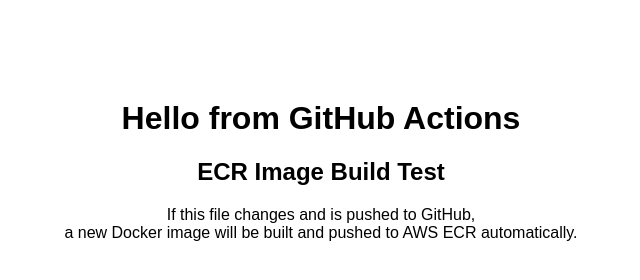
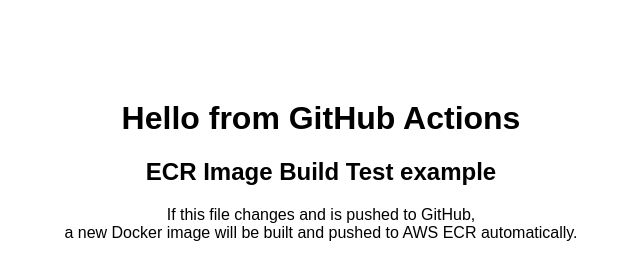
Before and after one commit to abhimanyu8829/Nitroberry_DevOps_CICD, a plain HTML site: page index.html in a window 1280 px wide. Shown: the whole page, without its empty margins (319-959 px from the left). Drawn offline with Linux system fonts and the light colour scheme.

Commit message:
Update index.html

```diff
--- a/index.html
+++ b/index.html
@@ -8,7 +8,7 @@
 
 <h1>Hello from GitHub Actions </h1>
 
-<h2>ECR Image Build Test</h2>
+<h2>ECR Image Build Test example</h2>
 
 <p>
 If this file changes and is pushed to GitHub,<br>
```
